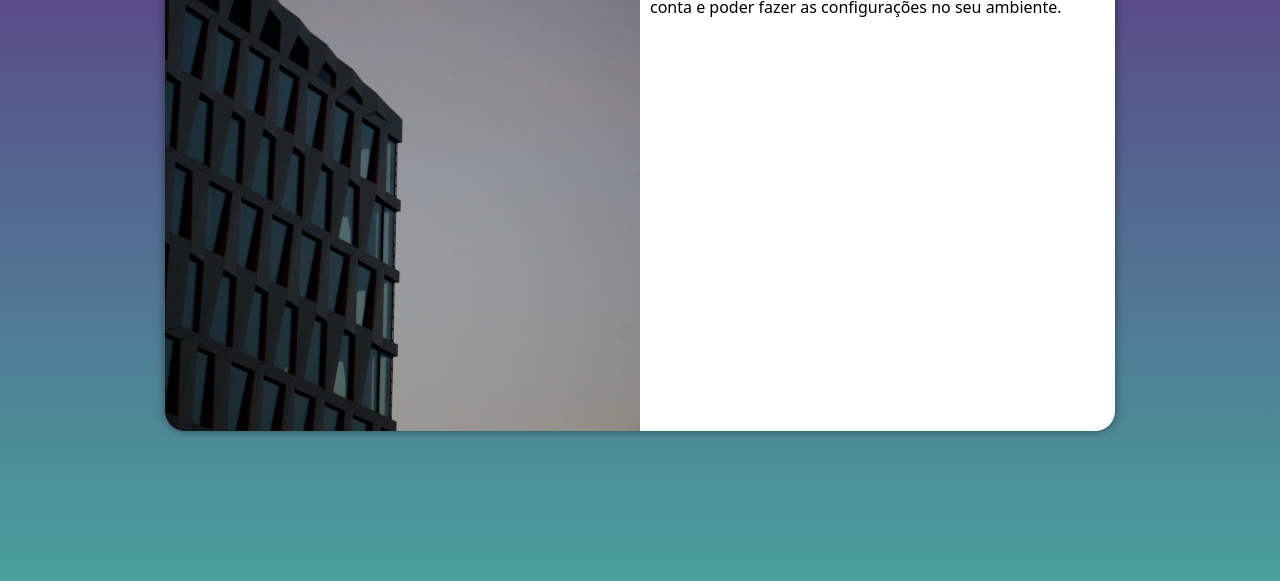
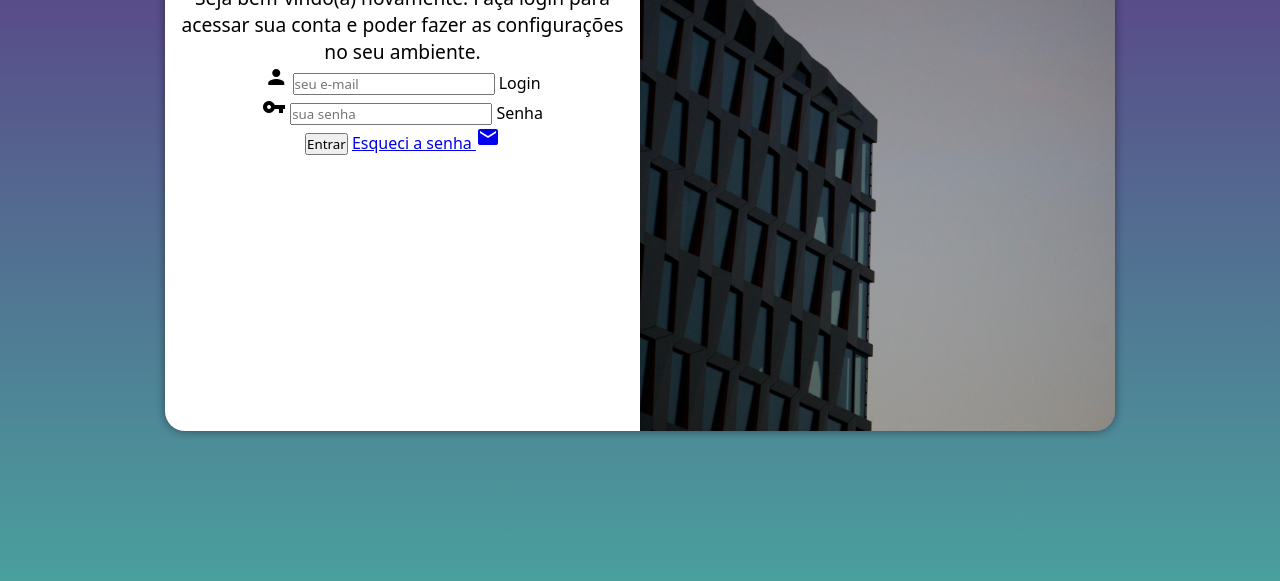
Before and after one commit to Tahnunes/projeto-login, a plain HTML site: page index.html in a window 1280 px wide. Shown: the part 219-800 px from the top of the page. Drawn offline with Linux system fonts and the light colour scheme.

Commit message:
adicionei o formulário

```diff
--- a/estilos/media-query.css
+++ b/estilos/media-query.css
@@ -33,13 +33,21 @@
     }
 
     section#login > div#imagem{
-        float: left;
+        float: right;
         width: 50%;
         height: 100%;
     }
 
     section#login > div#formulario{
-        float: right;
+        float: left;
         width: 50%;
     }
+
+    div#formulario > h1{
+        font-size: 2em;
+    }
+
+    div#formulario > p{
+        font-size: 1.2em;
+    }
 }
--- a/estilos/style.css
+++ b/estilos/style.css
@@ -54,3 +54,12 @@ section#login > div#formulario {
     display: block;
     padding: 10px;
 }
+
+div#formulario{
+    text-align: center;
+    margin-bottom: 10px;
+}
+
+div#formulario > p{
+    font-size: 0.8em;
+}
--- a/index.html
+++ b/index.html
@@ -4,9 +4,11 @@
     <meta charset="UTF-8">
     <meta http-equiv="X-UA-Compatible" content="IE=edge">
     <meta name="viewport" content="width=device-width, initial-scale=1.0">
+    <title>Login</title>
+    <link href="https://fonts.googleapis.com/icon?family=Material+Icons" rel="stylesheet">
     <link rel="stylesheet" href="estilos/style.css">
     <link rel="stylesheet" href="estilos/media-query.css">
-    <title>Login</title>
+
 </head>
 <body>
     <main>
@@ -17,8 +19,21 @@
             <div id="formulario">
                 <h1>Login</h1>
                 <p>Seja bem-vindo(a) novamente. Faça login para acessar sua conta e poder fazer as configurações no seu ambiente.</p>
-                <form action="login.php" method="post">
-
+                <form action="login.php" method="post" autocomplete="on">
+                    <div class="campo">
+                        <i class="material-icons">person</i>
+                        <input type="email" name="login" id="ilogin" placeholder="seu e-mail" autocomplete="email" required maxlength="30">
+                        <label for="ilogin">Login</label>
+                    </div>
+                    <div class="campo">
+                        <i class="material-icons">vpn_key</i>
+                        <input type="password" name="senha" id="isenha" placeholder="sua senha" autocomplete="current-password" required minlength="8" maxlength="20">
+                        <label for="isenha">Senha</label>
+                    </div>
+                    <input type="submit" value="Entrar">
+                    <a href="esqueci.html">
+                        Esqueci a senha <i class="material-icons">mail</i>
+                    </a>
                 </form>
             </div>
         </section>
```
